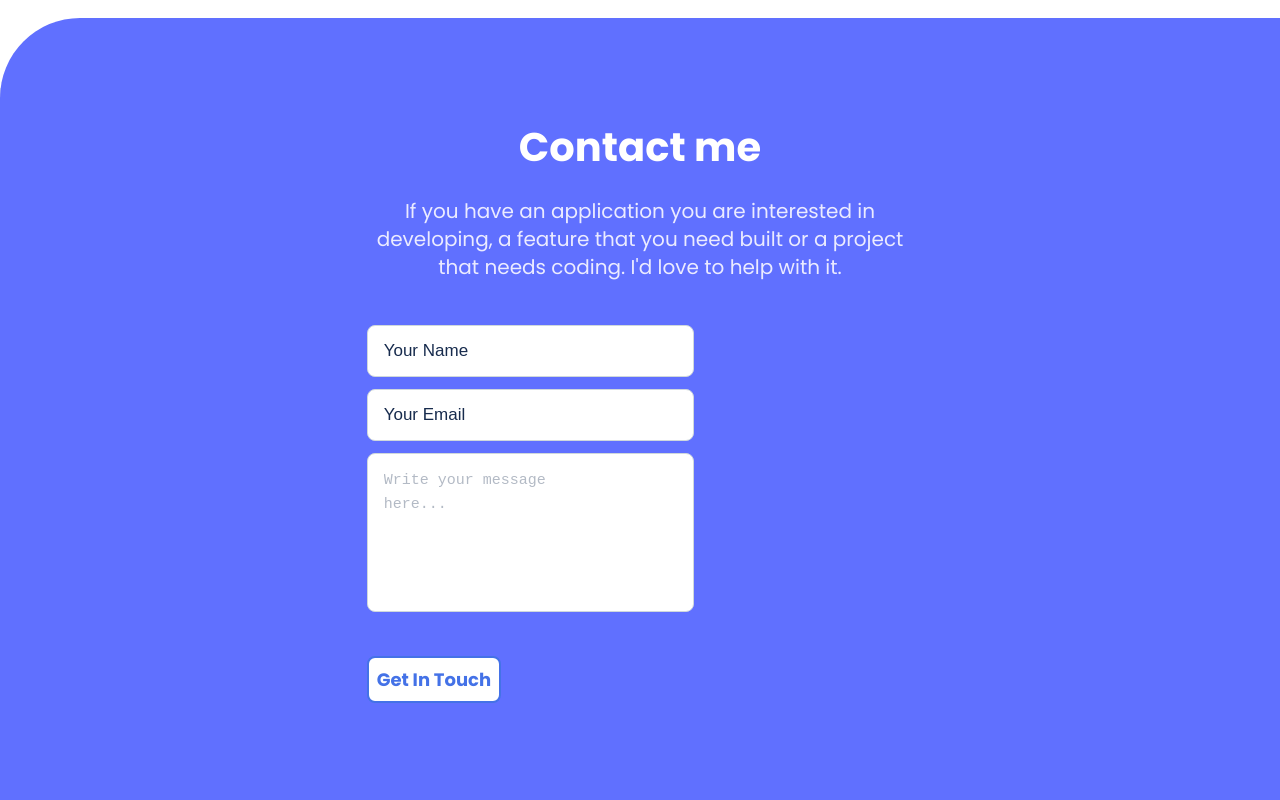
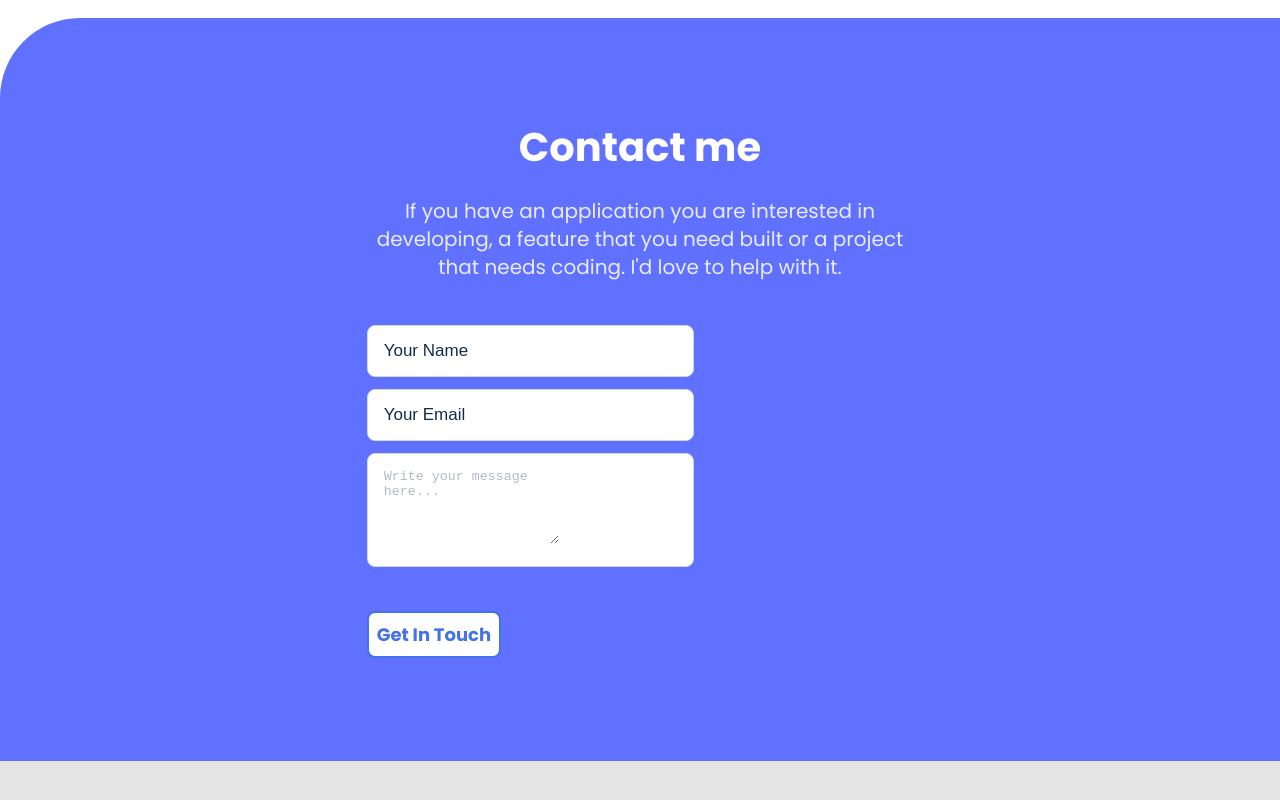
Before and after one commit to Tommymarvel/Personal-portfolio-2, a website: page index.html in a window 1280 px wide. Shown: the part 4422-5222 px from the top of the page. After the commit the page ends 5183 px from the top, so only its background shows below. Drawn offline with Linux system fonts and the light colour scheme.

Commit message:
updating code

```diff
--- a/styles.css
+++ b/styles.css
@@ -587,14 +587,6 @@ textarea {
   color: #172b4d;
 }
 
-.contact-form-section textarea {
-  font-style: normal;
-  font-weight: 400;
-  font-size: 15px;
-  line-height: 24px;
-  resize: none;
-}
-
 .contact-form-section textarea::placeholder {
   color: #b3bac5;
 }
```
